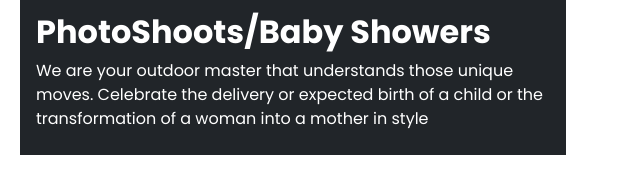
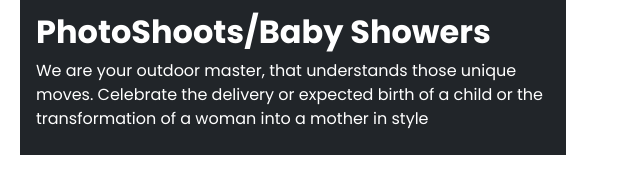
Before and after one commit to eyern/bethkim, a plain HTML site: page index.html in a window 1280 px wide. Shown: the part 1407-1596 px from the top of the page, 632-1272 px from the left. Drawn offline with nearby package versions, Linux system fonts and the light colour scheme; a script that the page names is missing.

```diff
--- a/index.html
+++ b/index.html
@@ -151,7 +151,7 @@
                         <div class="card-body bg-dark">
                             <div data-aos="fade-up" data-aos-delay="100" data-aos-easing="ease-in" data-aos-duration="1000">
                                 <h5 class="card-title fw-bold fs-2 text-white">PhotoShoots/Baby Showers</h5>
-                                <p class="card-text text-white pb-2">We are your outdoor master that understands those unique moves. Celebrate the delivery or expected birth of a child or the transformation of a woman into a mother in style</p>
+                                <p class="card-text text-white pb-2">We are your outdoor master, that understands those unique moves. Celebrate the delivery or expected birth of a child or the transformation of a woman into a mother in style</p>
                                 <!-- <a href="" class="btn btn-lg main-colorbg text-white">Read more</a> -->
                             </div>
                         </div>
```
